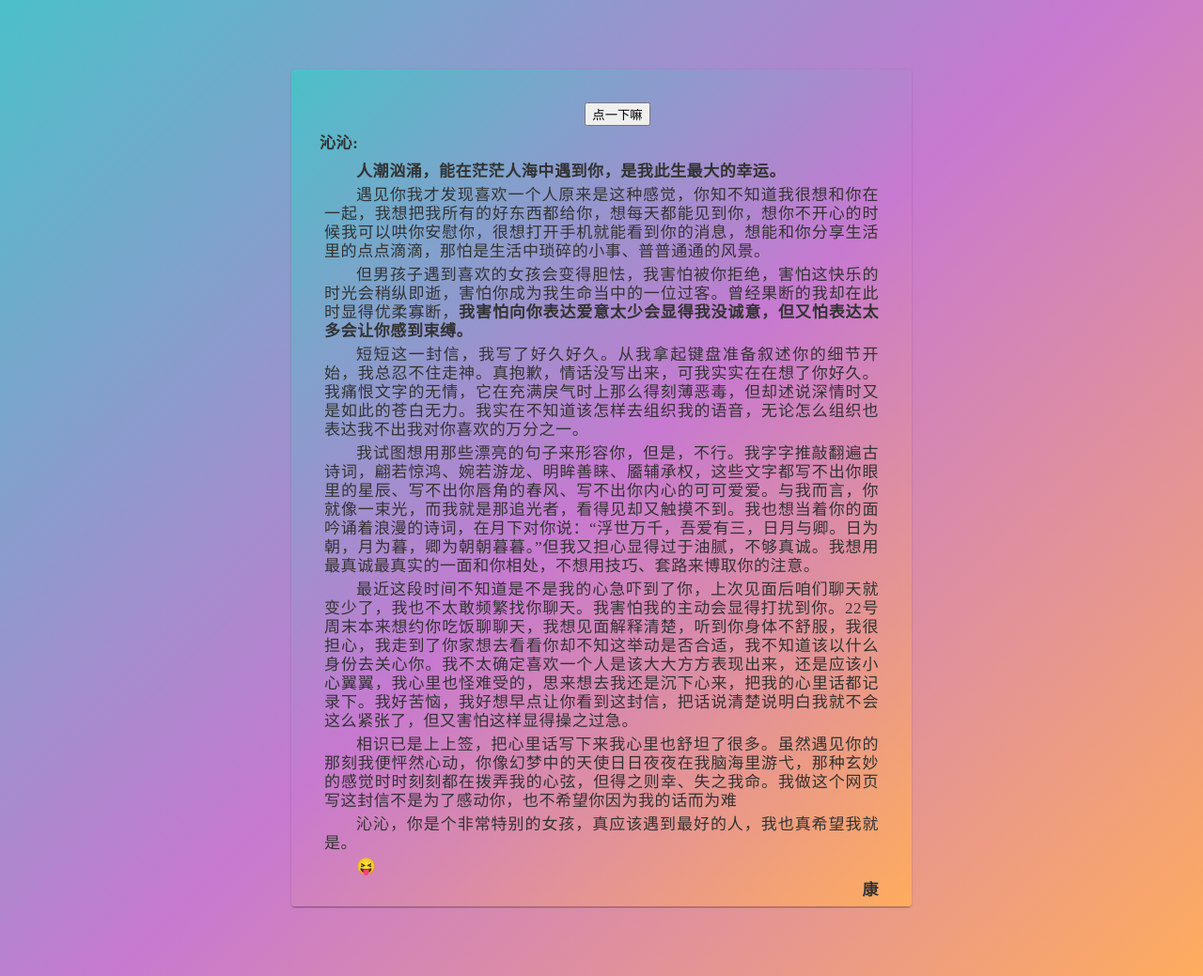
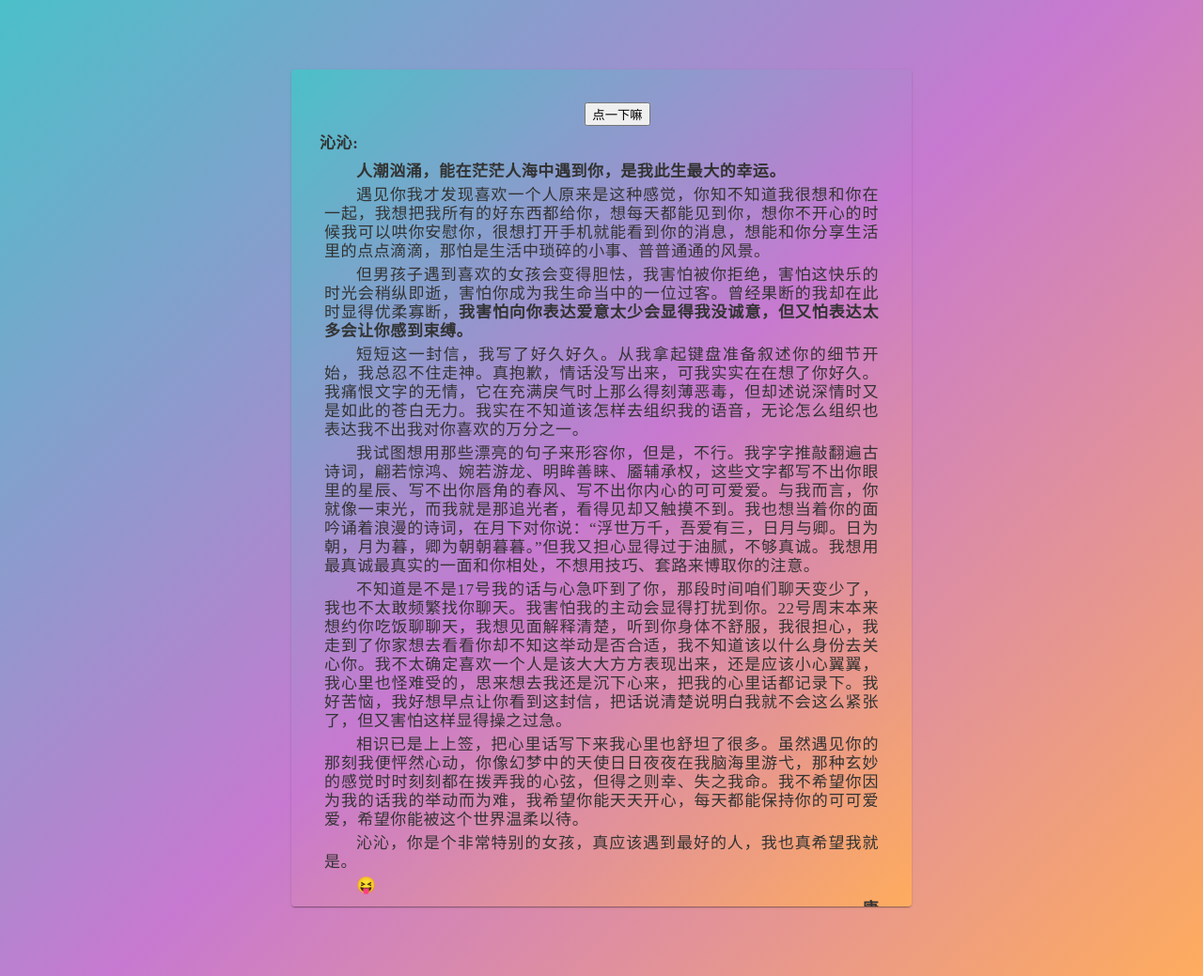
Before and after one commit to Xiao-YongKang/zqq, a plain HTML site: page index.html in a window 1280 px wide and 1039 px high. Shown: the whole page at 94% size. Drawn offline with Linux system fonts and the light colour scheme.

Commit message:
Update index.html

```diff
--- a/index.html
+++ b/index.html
@@ -104,9 +104,9 @@
             </p>
             <p>我试图想用那些漂亮的句子来形容你，但是，不行。我字字推敲翻遍古诗词，翩若惊鸿、婉若游龙、明眸善睐、靥辅承权，这些文字都写不出你眼里的星辰、写不出你唇角的春风、写不出你内心的可可爱爱。与我而言，你就像一束光，而我就是那追光者，看得见却又触摸不到。我也想当着你的面吟诵着浪漫的诗词，在月下对你说：“浮世万千，吾爱有三，日月与卿。日为朝，月为暮，卿为朝朝暮暮。”但我又担心显得过于油腻，不够真诚。我想用最真诚最真实的一面和你相处，不想用技巧、套路来博取你的注意。
             </p>
-            <p>最近这段时间不知道是不是我的心急吓到了你，上次见面后咱们聊天就变少了，我也不太敢频繁找你聊天。我害怕我的主动会显得打扰到你。22号周末本来想约你吃饭聊聊天，我想见面解释清楚，听到你身体不舒服，我很担心，我走到了你家想去看看你却不知这举动是否合适，我不知道该以什么身份去关心你。我不太确定喜欢一个人是该大大方方表现出来，还是应该小心翼翼，我心里也怪难受的，思来想去我还是沉下心来，把我的心里话都记录下。我好苦恼，我好想早点让你看到这封信，把话说清楚说明白我就不会这么紧张了，但又害怕这样显得操之过急。
+            <p>不知道是不是17号我的话与心急吓到了你，那段时间咱们聊天变少了，我也不太敢频繁找你聊天。我害怕我的主动会显得打扰到你。22号周末本来想约你吃饭聊聊天，我想见面解释清楚，听到你身体不舒服，我很担心，我走到了你家想去看看你却不知这举动是否合适，我不知道该以什么身份去关心你。我不太确定喜欢一个人是该大大方方表现出来，还是应该小心翼翼，我心里也怪难受的，思来想去我还是沉下心来，把我的心里话都记录下。我好苦恼，我好想早点让你看到这封信，把话说清楚说明白我就不会这么紧张了，但又害怕这样显得操之过急。
             </p>
-            <p>相识已是上上签，把心里话写下来我心里也舒坦了很多。虽然遇见你的那刻我便怦然心动，你像幻梦中的天使日日夜夜在我脑海里游弋，那种玄妙的感觉时时刻刻都在拨弄我的心弦，但得之则幸、失之我命。我做这个网页写这封信不是为了感动你，也不希望你因为我的话而为难
+            <p>相识已是上上签，把心里话写下来我心里也舒坦了很多。虽然遇见你的那刻我便怦然心动，你像幻梦中的天使日日夜夜在我脑海里游弋，那种玄妙的感觉时时刻刻都在拨弄我的心弦，但得之则幸、失之我命。我不希望你因为我的话我的举动而为难，我希望你能天天开心，每天都能保持你的可可爱爱，希望你能被这个世界温柔以待。
             </p>
             <p>沁沁，你是个非常特别的女孩，真应该遇到最好的人，我也真希望我就是。</p>
             <p>&#128541;</p>
```
